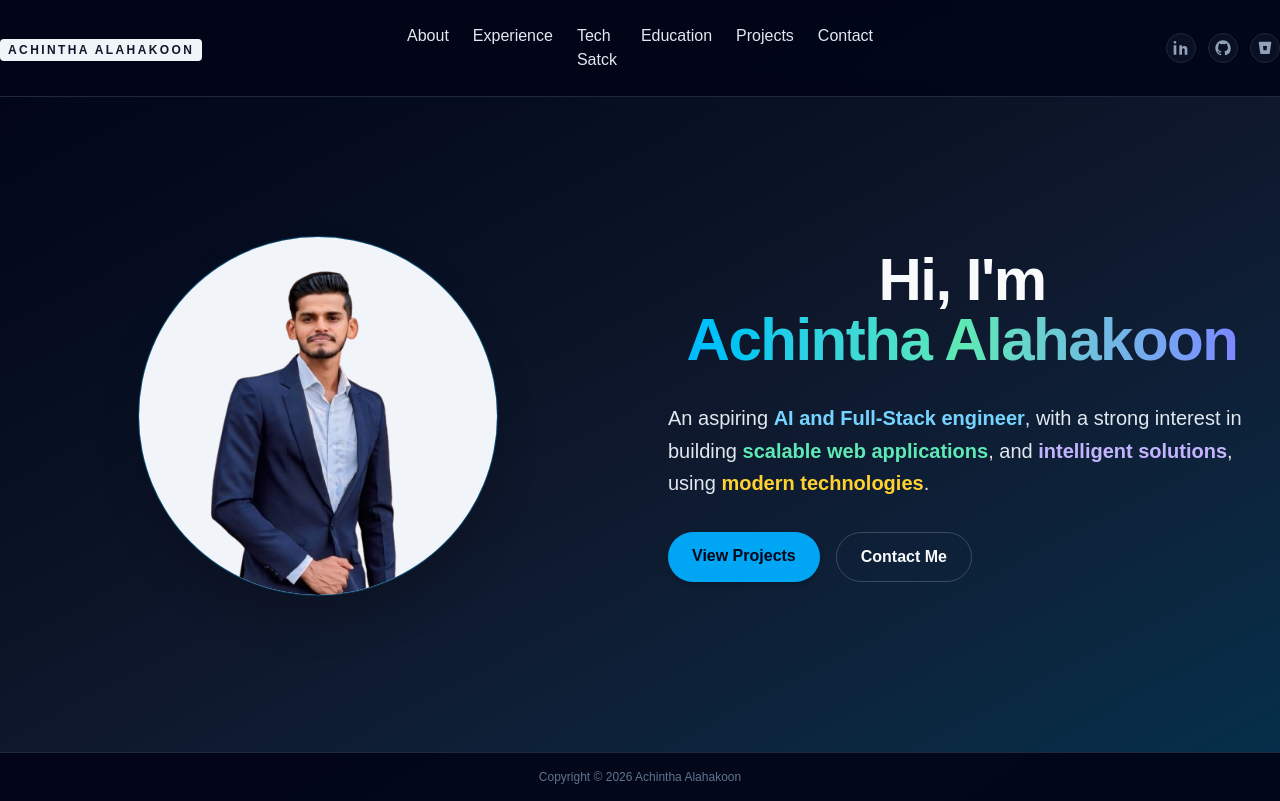
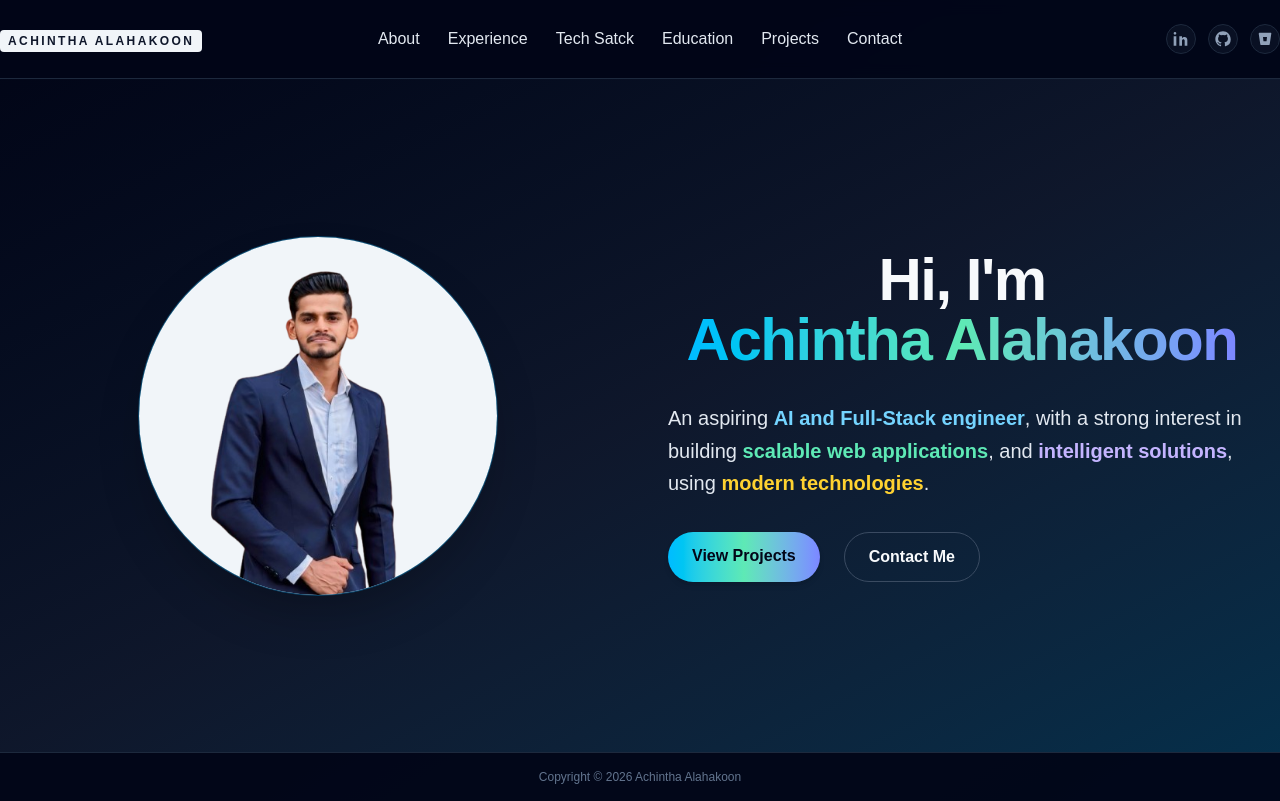
Before and after one commit to achintha-alahakoon/Portfolio, a Next.js app: page / in a window 1280 px wide. Built offline with nearby package versions, Linux system fonts and the light colour scheme.

Commit message:
Updated Nav Bar Tech Stack Bug

```diff
--- a/components/Navbar.tsx
+++ b/components/Navbar.tsx
@@ -3,7 +3,7 @@ import Link from "next/link";
 const navItems = [
   { href: "/about", label: "About" },
   { href: "/experience", label: "Experience" },
-  { href: "/techstack", label: "Tech Satck"},
+  { href: "/techstack", label: "Tech Satck" },
   { href: "/education", label: "Education" },
   { href: "/projects", label: "Projects" },
   { href: "/contact", label: "Contact" },
@@ -66,12 +66,12 @@ export default function Navbar() {
         </div>
 
         {/* CENTER: Nav links */}
-        <nav className="flex flex-1 justify-center gap-6 text-lr font-medium text-slate-200">
+        <nav className="flex flex-1 justify-center gap-7 text-lr font-medium text-slate-200">
           {navItems.map((item) => (
             <Link
               key={item.href}
               href={item.href}
-              className="transition-colors hover:text-white"
+              className="whitespace-nowrap transition-colors hover:text-white"
             >
               {item.label}
             </Link>
--- a/components/pages/HomePage.tsx
+++ b/components/pages/HomePage.tsx
@@ -42,13 +42,16 @@ export default function HomePage() {
           </span>
           .
         </p>
-        <div className="flex flex-wrap gap-4">
+        <div className="flex flex-wrap gap-6">
+          {/* Gradient button */}
           <a
             href="/projects"
-            className="rounded-full bg-sky-500 px-6 py-3 text-base font-semibold text-slate-950 shadow-md transition hover:bg-sky-400"
+            className="rounded-full bg-gradient-to-r from-sky-400 via-emerald-300 to-indigo-400 px-6 py-3 text-base font-semibold text-slate-950 shadow-md transition hover:opacity-90"
           >
             View Projects
           </a>
+
+          {/* Normal button */}
           <a
             href="/contact"
             className="rounded-full border border-slate-600/80 px-6 py-3 text-base font-semibold text-slate-50 transition hover:border-sky-400"
```
Also changed, not shown: app/about/page.tsx (line endings or trailing spaces), app/education/page.tsx (line endings or trailing spaces), app/experience/page.tsx (line endings or trailing spaces).
